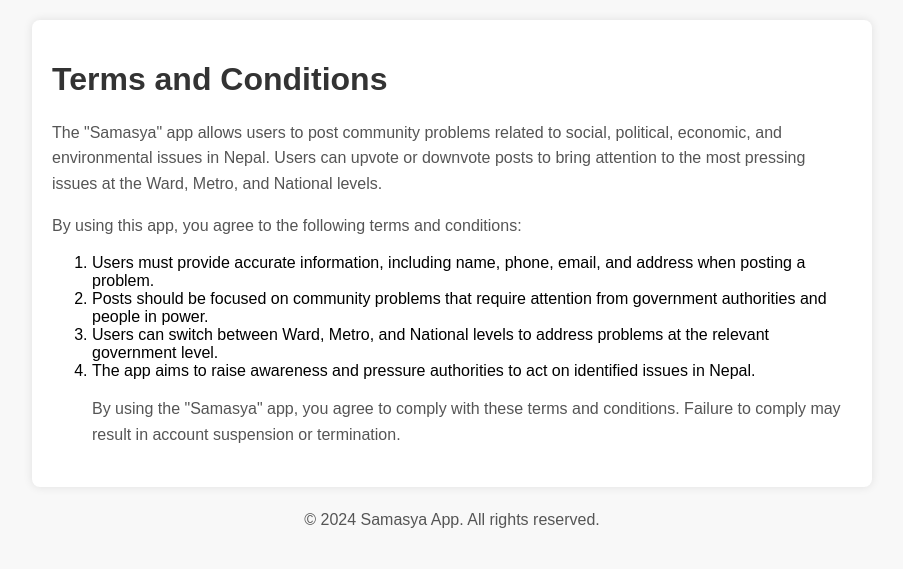
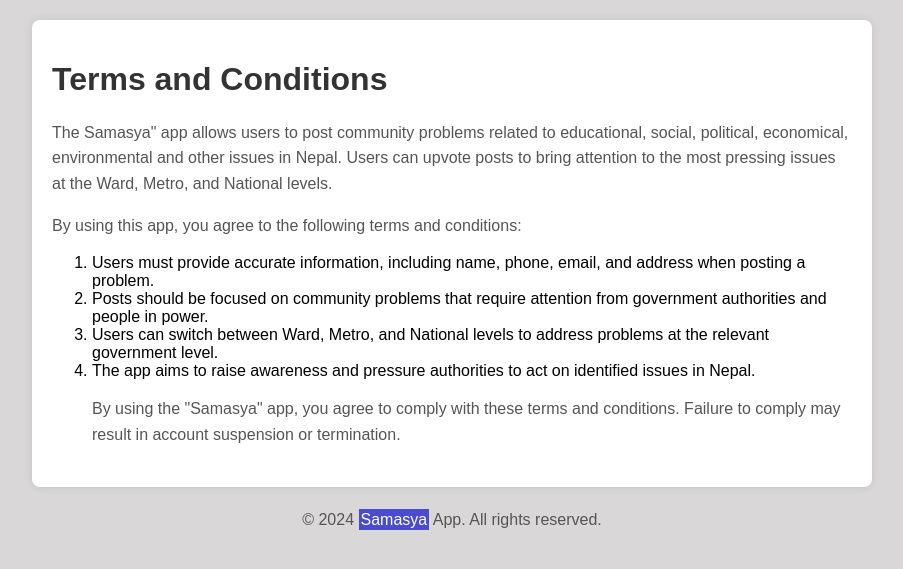
Before and after one commit to sandarva3/HackFest, a Django app: template templates/termsandconditions.html in a window 1280 px wide. Shown: the top 569 px of the page, without its empty margins (188-1091 px from the left). Run offline with Django 5.2, Linux system fonts and the light colour scheme; the template is opened without the code that fills it, so the values that code supplies are empty.

Commit message:
Add files via upload

```diff
--- a/templates/termsandconditions.html
+++ b/templates/termsandconditions.html
@@ -9,7 +9,7 @@
             font-family: Arial, sans-serif;
             margin: 0;
             padding: 0;
-            background-color: #f8f8f8;
+            background-color: rgb(217, 215, 215);
         }
 
         .container {
@@ -39,6 +39,14 @@
             text-align: center;
             color: #777;
         }
+        .App{
+            background-color: rgb(75, 75, 207);
+            color: white;
+            font-family: fantasy;
+            width:102%;
+            padding:2px;
+        }
+
     </style>
 </head>
 <body>
@@ -46,7 +54,7 @@
     <div class="container">
         <h1>Terms and Conditions</h1>
 
-        <p>The "Samasya" app allows users to post community problems related to social, political, economic, and environmental issues in Nepal. Users can upvote or downvote posts to bring attention to the most pressing issues at the Ward, Metro, and National levels.</p>
+        <p>The Samasya" app allows users to post community problems related to educational, social, political, economical, environmental and other issues in Nepal. Users can upvote posts to bring attention to the most pressing issues at the Ward, Metro, and National levels.</p>
 
         <p>By using this app, you agree to the following terms and conditions:</p>
 
@@ -63,7 +71,7 @@
     </div>
 
     <div class="footer">
-        <p>&copy; 2024 Samasya App. All rights reserved.</p>
+        <p>&copy; 2024 <span class="App">Samasya</span> App. All rights reserved.</p>
     </div>
 
 
```
